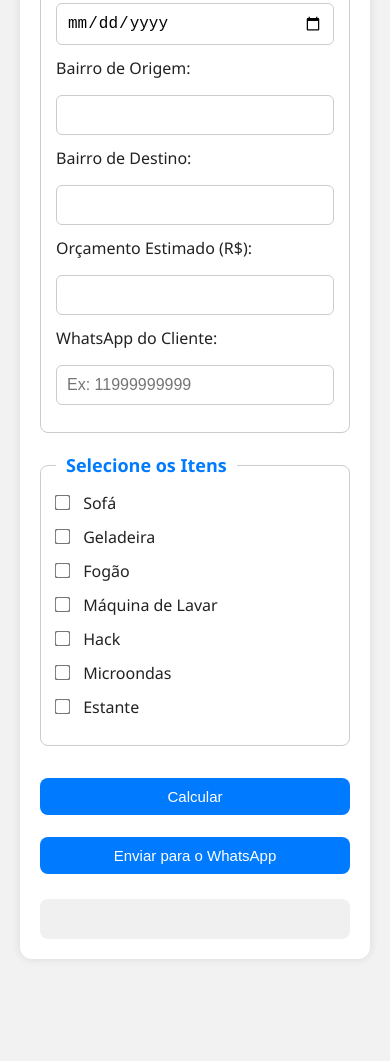
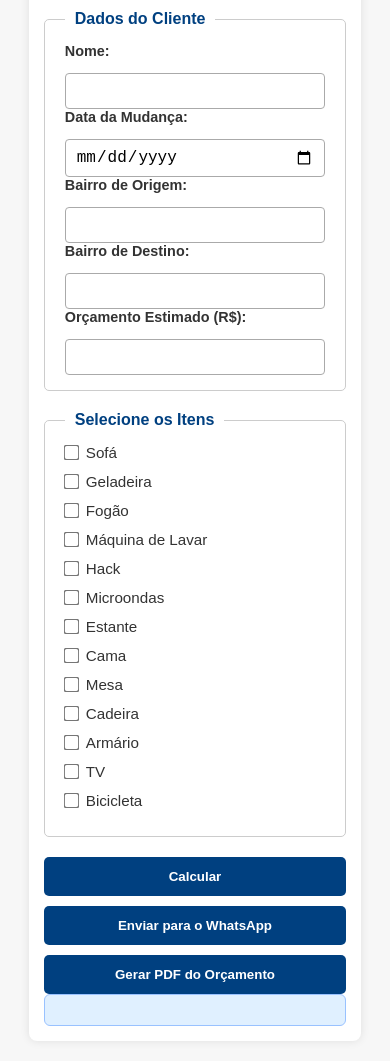
Before and after one commit to juvan2540/Davidmudancas, a plain HTML site: page index.html in a window 390 px wide. Shown: the part 289-1350 px from the top of the page. Before the commit the page ends 1308 px from the top, so only its background shows below. Drawn offline with nearby package versions, Linux system fonts and the light colour scheme.

Commit message:
Atualiza layout responsivo e itens da mudança

```diff
--- a/index.html
+++ b/index.html
@@ -1,13 +1,18 @@
 <!DOCTYPE html>
 <html lang="pt-BR">
 <head>
-  <meta charset="UTF-8">
-  <meta name="viewport" content="width=device-width, initial-scale=1">
+  <meta charset="UTF-8" />
+  <meta name="viewport" content="width=device-width, initial-scale=1" />
   <title>Orçamento de Mudança</title>
-  <link rel="stylesheet" href="style.css"> <!-- Seu CSS -->
+  <link rel="stylesheet" href="style.css" />
+  <script src="https://cdnjs.cloudflare.com/ajax/libs/jspdf/2.5.1/jspdf.umd.min.js"></script>
 </head>
 <body>
   <div class="container">
+
+    <!-- Logo da empresa -->
+    <img src="img/David.png" alt="Logo da empresa" style="width: 150px; height: auto;" />
+
     <h1>Solicitação de Mudança</h1>
 
     <form id="mudancaForm">
@@ -15,22 +20,19 @@
         <legend><strong>Dados do Cliente</strong></legend>
 
         <label for="nomeCliente">Nome:</label>
-        <input type="text" id="nomeCliente" required>
+        <input type="text" id="nomeCliente" required />
 
         <label for="dataMudanca">Data da Mudança:</label>
-        <input type="date" id="dataMudanca" required>
+        <input type="date" id="dataMudanca" required />
 
         <label for="bairroOrigem">Bairro de Origem:</label>
-        <input type="text" id="bairroOrigem" required>
+        <input type="text" id="bairroOrigem" required />
 
         <label for="bairroDestino">Bairro de Destino:</label>
-        <input type="text" id="bairroDestino" required>
+        <input type="text" id="bairroDestino" required />
 
         <label for="orcamento">Orçamento Estimado (R$):</label>
-        <input type="number" id="orcamento" required>
-
-        <label for="whatsCliente">WhatsApp do Cliente:</label>
-        <input type="tel" id="whatsCliente" placeholder="Ex: 11999999999" required>
+        <input type="number" id="orcamento" required />
       </fieldset>
 
       <fieldset>
@@ -43,17 +45,135 @@
         <label><input type="checkbox" name="item" value="Hack" data-volume="0.9"> Hack</label>
         <label><input type="checkbox" name="item" value="Microondas" data-volume="0.3"> Microondas</label>
         <label><input type="checkbox" name="item" value="Estante" data-volume="1.5"> Estante</label>
+        <label><input type="checkbox" name="item" value="Cama" data-volume="2.0"> Cama</label>
+        <label><input type="checkbox" name="item" value="Mesa" data-volume="1.0"> Mesa</label>
+        <label><input type="checkbox" name="item" value="Cadeira" data-volume="0.5"> Cadeira</label>
+        <label><input type="checkbox" name="item" value="Armário" data-volume="2.3"> Armário</label>
+        <label><input type="checkbox" name="item" value="TV" data-volume="0.4"> TV</label>
+        <label><input type="checkbox" name="item" value="Bicicleta" data-volume="1.1"> Bicicleta</label>
       </fieldset>
 
       <div class="botoes">
         <button type="button" onclick="calcularMudanca()">Calcular</button>
         <button type="button" onclick="enviarWhatsApp()">Enviar para o WhatsApp</button>
+        <button type="button" onclick="gerarPDF()">Gerar PDF do Orçamento</button>
       </div>
     </form>
 
     <div id="resultado" class="resultado"></div>
   </div>
 
-  <script src="script.js"></script>
+  <script>
+    function formatarData(dataISO) {
+      const [ano, mes, dia] = dataISO.split("-");
+      return `${dia}/${mes}/${ano}`;
+    }
+
+    function calcularMudanca() {
+      const checkboxes = document.querySelectorAll('input[name="item"]:checked');
+      let itensSelecionados = [];
+      let volumeTotal = 0;
+
+      checkboxes.forEach(item => {
+        const nome = item.value;
+        const volume = parseFloat(item.getAttribute("data-volume"));
+        itensSelecionados.push(nome);
+        volumeTotal += volume;
+      });
+
+      const resultado = document.getElementById("resultado");
+
+      if (itensSelecionados.length === 0) {
+        resultado.innerHTML = "<p style='color:red;'>Por favor, selecione ao menos um item.</p>";
+        return;
+      }
+
+      resultado.innerHTML = `
+        <h3>Itens Selecionados:</h3>
+        <ul>${itensSelecionados.map(item => `<li>${item}</li>`).join('')}</ul>
+        <p><strong>Volume estimado:</strong> ${volumeTotal.toFixed(2)} m³</p>
+      `;
+    }
+
+    function enviarWhatsApp() {
+      const nome = document.getElementById("nomeCliente").value.trim();
+      const data = document.getElementById("dataMudanca").value;
+      const origem = document.getElementById("bairroOrigem").value.trim();
+      const destino = document.getElementById("bairroDestino").value.trim();
+      const orcamento = document.getElementById("orcamento").value;
+      const whatsCliente = "11945414499"; // Número fixo da empresa
+
+      const checkboxes = document.querySelectorAll('input[name="item"]:checked');
+      let itensSelecionados = [];
+      let volumeTotal = 0;
+
+      checkboxes.forEach(item => {
+        const nomeItem = item.value;
+        const volume = parseFloat(item.getAttribute("data-volume"));
+        itensSelecionados.push(nomeItem);
+        volumeTotal += volume;
+      });
+
+      if (!nome || !data || !origem || !destino || !orcamento || itensSelecionados.length === 0) {
+        alert("Por favor, preencha todos os campos e selecione ao menos um item.");
+        return;
+      }
+
+      const dataFormatada = formatarData(data);
+
+      const mensagem = `Olá, meu nome é ${nome} e gostaria de solicitar uma mudança:\n\n📦 *Itens selecionados:*\n${itensSelecionados.map(i => "- " + i).join('\n')}\n\n📐 *Volume estimado:* ${volumeTotal.toFixed(2)} m³\n📅 *Data da mudança:* ${dataFormatada}\n🏠 *Origem:* ${origem}\n🏡 *Destino:* ${destino}\n💰 *Orçamento estimado:* R$ ${parseFloat(orcamento).toFixed(2)}`;
+
+      const link = `https://wa.me/55${whatsCliente}?text=${encodeURIComponent(mensagem)}`;
+      window.open(link, '_blank');
+    }
+
+    async function gerarPDF() {
+      const { jsPDF } = window.jspdf;
+
+      const nome = document.getElementById("nomeCliente").value.trim();
+      const data = document.getElementById("dataMudanca").value;
+      const origem = document.getElementById("bairroOrigem").value.trim();
+      const destino = document.getElementById("bairroDestino").value.trim();
+      const orcamento = document.getElementById("orcamento").value;
+
+      const checkboxes = document.querySelectorAll('input[name="item"]:checked');
+      let itensSelecionados = [];
+      let volumeTotal = 0;
+
+      checkboxes.forEach(item => {
+        const nomeItem = item.value;
+        const volume = parseFloat(item.getAttribute("data-volume"));
+        itensSelecionados.push(nomeItem);
+        volumeTotal += volume;
+      });
+
+      if (!nome || !data || !origem || !destino || !orcamento || itensSelecionados.length === 0) {
+        alert("Preencha todos os campos e selecione ao menos um item.");
+        return;
+      }
+
+      const dataFormatada = formatarData(data);
+
+      const doc = new jsPDF();
+      doc.setFontSize(14);
+      doc.text("Orçamento de Mudança", 20, 20);
+      doc.setFontSize(12);
+      doc.text(`Cliente: ${nome}`, 20, 30);
+      doc.text(`Data da mudança: ${dataFormatada}`, 20, 40);
+      doc.text(`Origem: ${origem}`, 20, 50);
+      doc.text(`Destino: ${destino}`, 20, 60);
+      doc.text(`Orçamento Estimado: R$ ${parseFloat(orcamento).toFixed(2)}`, 20, 70);
+      doc.text(`Volume Estimado: ${volumeTotal.toFixed(2)} m³`, 20, 80);
+
+      doc.text("Itens Selecionados:", 20, 90);
+      let y = 100;
+      itensSelecionados.forEach(item => {
+        doc.text(`- ${item}`, 25, y);
+        y += 10;
+      });
+
+      doc.save(`Orcamento-${nome.replace(/\s/g, "_")}.pdf`);
+    }
+  </script>
 </body>
 </html>
--- a/style.css
+++ b/style.css
@@ -6,124 +6,132 @@
 }
 
 body {
-  font-family: "Segoe UI", Tahoma, Geneva, Verdana, sans-serif;
-  background-color: #f2f2f2;
+  font-family: Arial, sans-serif;
+  background: #f7f7f7;
   padding: 20px;
+  color: #333;
 }
 
 .container {
   max-width: 700px;
-  background-color: #fff;
-  margin: 40px auto;
-  padding: 30px;
-  border-radius: 12px;
-  box-shadow: 0 0 10px rgba(0, 0, 0, 0.1);
+  background: #fff;
+  margin: 0 auto;
+  padding: 25px;
+  border-radius: 8px;
+  box-shadow: 0 0 10px rgba(0,0,0,0.1);
 }
 
-h1, h2 {
+h1 {
   text-align: center;
-  color: #333;
-  margin-bottom: 15px;
+  margin-bottom: 20px;
+  color: #004080;
 }
 
-h2 {
-  font-size: 20px;
-  margin-top: 30px;
+form fieldset {
+  border: 1px solid #ccc;
+  padding: 15px 20px;
+  margin-bottom: 20px;
+  border-radius: 5px;
 }
 
-form label {
-  display: block;
-  margin-bottom: 12px;
-  color: #222;
-  font-weight: 500;
-  font-size: 16px;
+form legend {
+  font-weight: bold;
+  padding: 0 10px;
+  color: #004080;
 }
 
-form input[type="text"],
-form input[type="date"],
-form input[type="number"],
-form input[type="tel"] {
-  width: 100%;
-  padding: 10px;
-  margin-top: 4px;
-  margin-bottom: 12px;
-  border: 1px solid #ccc;
-  border-radius: 6px;
-  font-size: 16px;
+label {
+  display: block;
+  margin-bottom: 10px;
+  font-weight: 600;
 }
 
-form input[type="checkbox"] {
-  margin-right: 10px;
-  transform: scale(1.2);
+input[type="text"],
+input[type="number"],
+input[type="date"] {
+  width: 100%;
+  padding: 8px 10px;
+  border: 1px solid #aaa;
+  border-radius: 4px;
+  font-size: 1rem;
+  margin-top: 4px;
 }
 
-button {
-  width: 100%;
-  padding: 12px;
-  margin-top: 12px;
-  font-size: 16px;
-  background-color: #007bff;
-  color: white;
-  border: none;
-  border-radius: 8px;
-  cursor: pointer;
-  transition: background-color 0.3s;
+input[type="checkbox"] {
+  margin-right: 8px;
+  transform: scale(1.2);
+  vertical-align: middle;
 }
 
-button:hover {
-  background-color: #0056b3;
-}
-
-.resultado {
-  margin-top: 25px;
-  background: #f0f0f0;
-  padding: 20px;
-  border-radius: 8px;
-  color: #333;
-  font-size: 16px;
-}
-
-.resultado ul {
-  margin: 10px 0;
-  padding-left: 20px;
-}
-
-@media (max-width: 600px) {
-  .container {
-    padding: 20px;
-  }
-
-  h1 {
-    font-size: 22px;
-  }
-
-  button {
-    font-size: 15px;
-    padding: 10px;
-  }
-}
-fieldset {
-  border: 1px solid #ccc;
-  border-radius: 8px;
-  padding: 15px;
-  margin-bottom: 20px;
-}
-
-legend {
-  font-size: 18px;
-  color: #007bff;
-  padding: 0 10px;
+form fieldset:last-of-type label {
+  display: flex;
+  align-items: center;
+  margin-bottom: 12px;
+  font-weight: normal;
+  font-size: 0.95rem;
 }
 
 .botoes {
   display: flex;
+  justify-content: space-between;
   gap: 10px;
-  flex-direction: column;
+  flex-wrap: wrap;
 }
 
-@media (min-width: 480px) {
-  .botoes {
-    flex-direction: row;
-    justify-content: space-between;
+.botoes button {
+  flex: 1 1 30%;
+  padding: 12px;
+  background: #004080;
+  color: white;
+  font-weight: bold;
+  border: none;
+  border-radius: 5px;
+  cursor: pointer;
+  transition: background 0.3s ease;
+  min-width: 140px;
+}
+
+.botoes button:hover {
+  background: #002952;
+}
+
+.resultado {
+  background: #e0f0ff;
+  padding: 15px;
+  border-radius: 6px;
+  border: 1px solid #99c2ff;
+  font-size: 1rem;
+}
+
+img {
+  display: block;
+  margin: 0 auto 20px auto;
+  max-width: 150px;
+  height: auto;
+}
+
+/* Media Queries para responsividade */
+@media (max-width: 768px) {
+  .container {
+    padding: 15px;
+    max-width: 95%;
+  }
+
+  .botoes button {
+    flex: 1 1 45%;
   }
 }
+
+@media (max-width: 480px) {
+  label {
+    font-size: 0.9rem;
+  }
+
+  .botoes {
+    flex-direction: column;
+  }
+
+  .botoes button {
+    flex: 1 1 100%;
+  }
+}
```
Also changed, not shown: script.js (deleted, +0 -56 lines), img/David.png (added).
